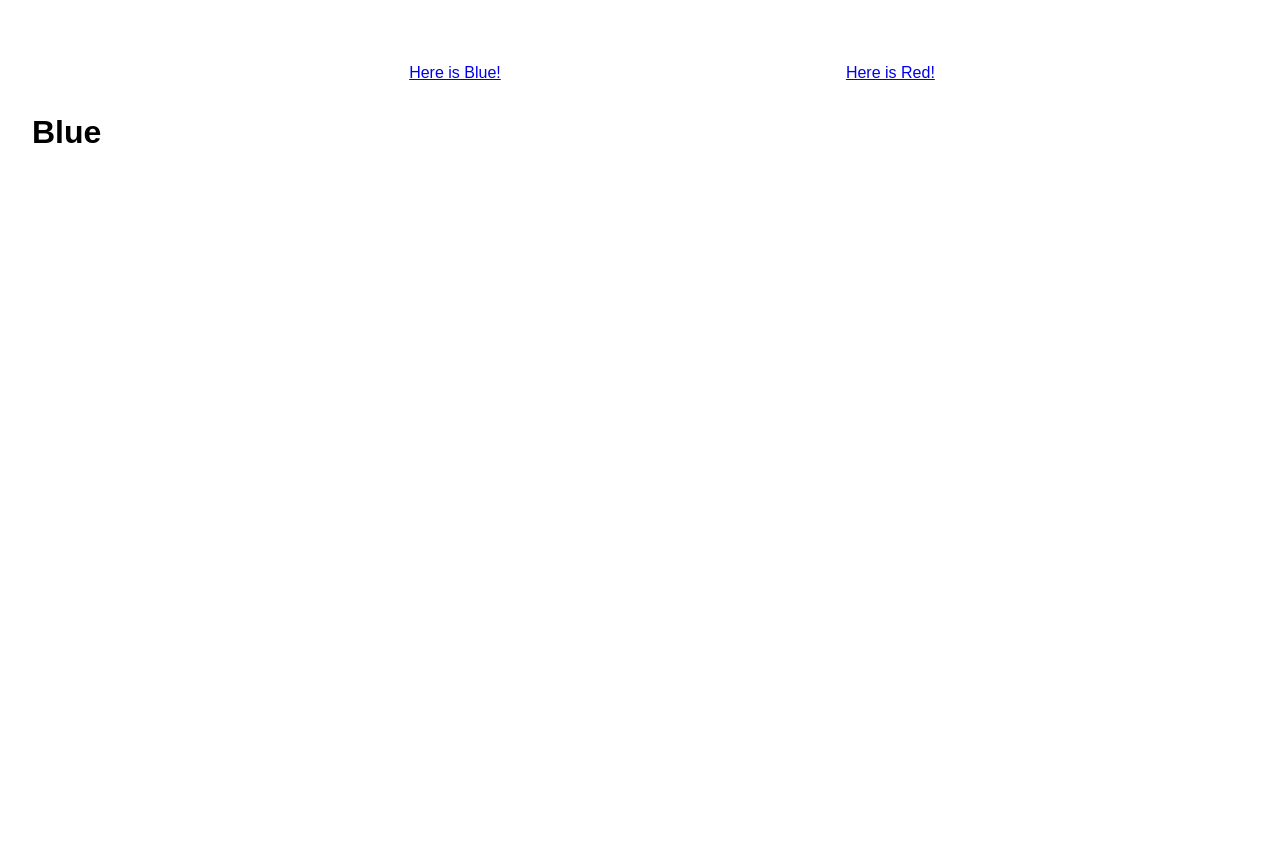
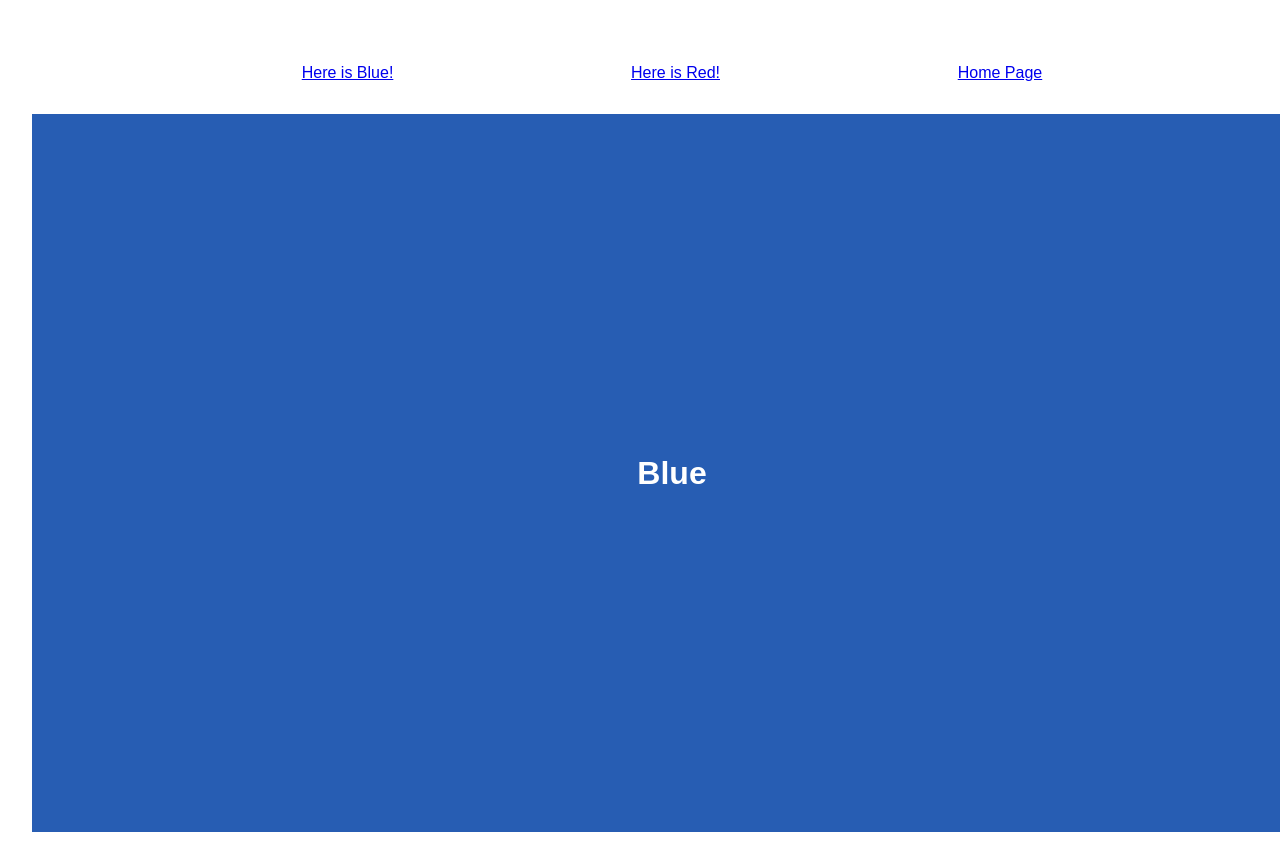
Before and after one commit to annawaterhouse/Colors-react-router, a React (Vite) app: page /blue in a window 1280 px wide. Shown: the top 864 px of the page. Built offline with nearby package versions, Linux system fonts and the light colour scheme.

Commit message:
Home page!"

```diff
--- a/src/App.jsx
+++ b/src/App.jsx
@@ -2,7 +2,9 @@
 
 import './App.css'
 import {Routes, Route, Link} from  'react-router-dom'
-
+import Blue from './components/Blue'
+import Red from './components/Red'
+import Home from './components/Home'
 function App() {
 
 
@@ -13,11 +15,14 @@
       <div id="navbar">
         <Link to='/blue'> Here is Blue!</Link>
         <Link to='/red' >Here is Red! </Link>
+        <Link to='/'>Home Page</Link>
       </div>
       <div id="main-section">
         <Routes>
-          <Route path='/blue' element={<h1>Blue</h1>} />
-          <Route path='/red'  element={<h1>Red</h1>} />
+
+          <Route path='/blue' element={<Blue />} />
+          <Route path='/red'  element={<Red />} />
+          <Route path='/' element={<Home />} />
         </Routes>
       </div>
     </div>
--- /dev/null
+++ b/src/components/Blue.jsx
@@ -0,0 +1,15 @@
+
+function Blue() {
+  return (
+
+  <>
+  <div className="blue">
+     <h1>Blue</h1>
+  </div>
+
+
+  </>
+
+)}
+
+export default Blue;
--- /dev/null
+++ b/src/components/Home.jsx
@@ -0,0 +1,13 @@
+function Home() {
+
+    return (
+    <>
+    <div className='home'>
+        <h1>Home Sweet Home</h1>
+    </div>
+
+    </>
+
+)}
+
+export default Home;
--- /dev/null
+++ b/src/components/Red.jsx
@@ -0,0 +1,15 @@
+function Red() {
+    return (
+
+    <>
+    <div className='red'>
+
+     <h1>Red</h1>
+
+    </div>
+
+    </>
+
+  )}
+
+  export default Red;
--- a/src/index.css
+++ b/src/index.css
@@ -44,3 +44,7 @@
   background-color: #275db3;
   color: white;
 }
+
+.home {
+  background-color: yellow;
+}
```
